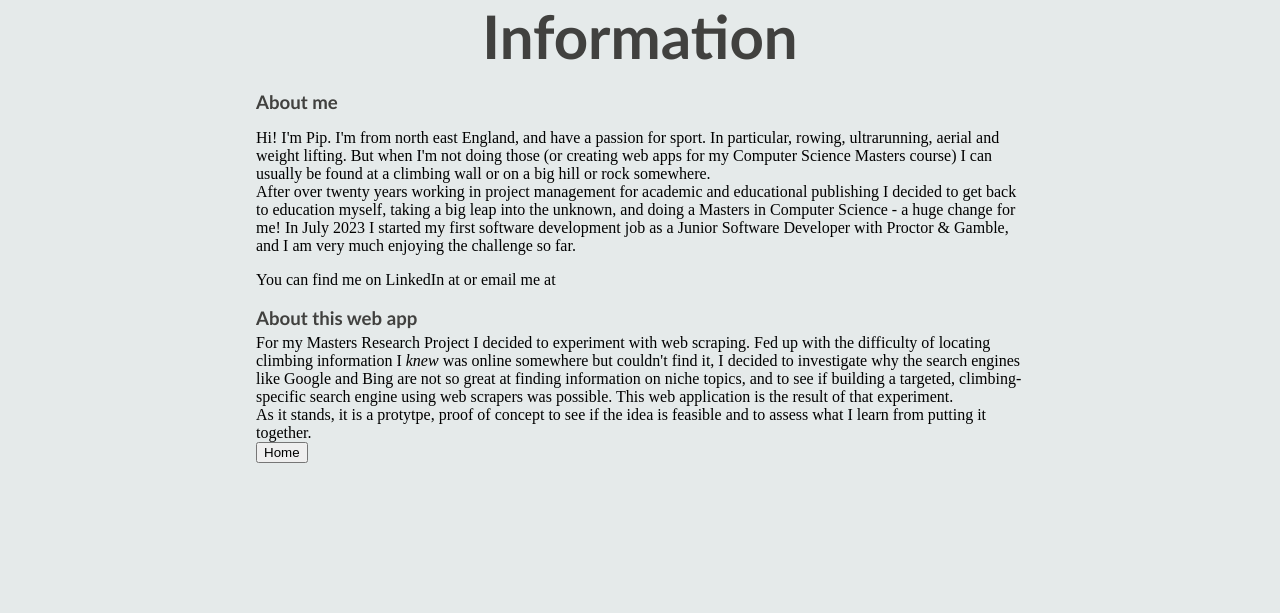
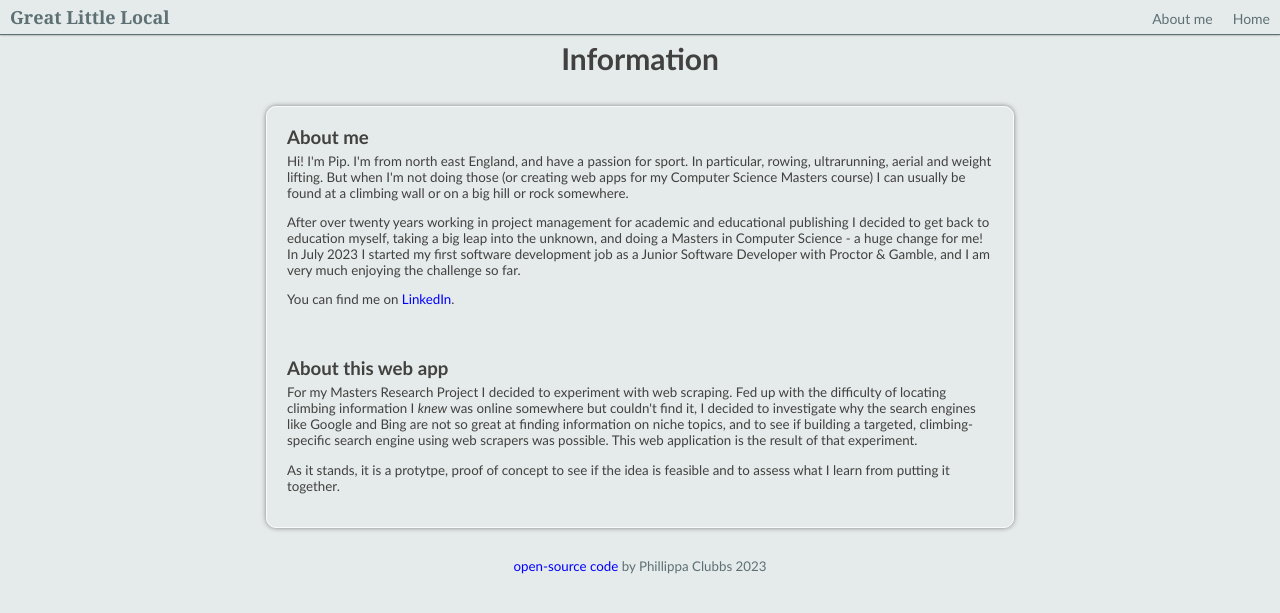
Before and after one commit to pipclubbs/Flask-App-for-Masters, a Flask app: page /about in a window 1280 px wide. Shown: the top 613 px of the page. Run offline with Flask 3, Linux system fonts and the light colour scheme.

Commit message:
updating css styles and html
also updated the requirements.txt file

```diff
--- a/static/style.css
+++ b/static/style.css
@@ -14,14 +14,16 @@
         serif;
     --main-text-colour: #41413F;
     --brand-text-colour: #5D7074;
+    --brand-background-colour: #e5eaea;
 }
 
 body {
     margin: 0 auto;
     width: 60%;
-    background-color: #e5eaea;
+    background-color: var(--brand-background-colour);
 }
 
+/* text styles */
 h1.hero-text {
     font-family: var(--brand-font-family);
     color: var(--brand-text-colour);
@@ -38,6 +40,7 @@ h2 {
 
 h2.search-result-header {
     font-size: 30px;
+    margin-top: 40px;
 }
 
 h3 {
@@ -59,13 +62,21 @@ h4 {
 }
 
 p.copyright-line {
-    font-family: monospace;
-    font-size: 8;
+    color: var(--brand-text-colour);
+    font-family: var(--main-font-family);
+    font-size: 10pt;
     font-weight: lighter;
     text-align: center;
 }
 
-p.search-boxes, p.search-results {
+a.about-link {
+    text-decoration: none;
+    font-family: var(--main-font-family);
+    font-size: 10pt;
+    font-weight: lighter;
+}
+
+p.search-boxes, p.search-results, p.about-me {
     color: var(--main-text-colour);
     font-family: var(--main-font-family);
     margin-top: 5px;
@@ -125,6 +138,56 @@ a {
     border-radius: 5px;
     margin: 20px;
 }
+/* end layout styles */
+
+/* header bar styles */
+.header-bar {
+    border-bottom-style: solid;
+    border-bottom-color: var(--brand-text-colour);
+    border-bottom-width: thin;
+    box-shadow: 0px 0px 2px grey;
+    overflow: hidden;
+    background-color: var(--brand-background-colour);
+    position: fixed;
+    top: 0px;
+    left: 0px;
+    width: 100%;
+}
+
+.header-bar h2 {
+    font-family: var(--brand-font-family);
+    font-size: 18px;
+    color: var(--brand-text-colour);
+    display: inline;
+    }
+
+.nav-links a {
+    box-sizing: border-box;
+    float: right;
+    display: block;
+    text-align: center;
+    padding: 5px 10px 5px 10px;
+    text-decoration: none;
+    font-family: var(--main-font-family);
+    font-size: 14px;
+    color: var(--brand-text-colour);
+}
+
+.nav-links a:hover {
+    background: var(--brand-text-colour);
+    color: var(--brand-background-colour);
+}
+
+.logo {
+    float: left;
+    padding: 5px 10px;
+}
+
+.logo-link {
+    text-decoration: none;
+}
+
+/* end of header bar styles */
 
 .search-box {
     margin: 10px;
--- a/templates/about.html
+++ b/templates/about.html
@@ -13,44 +13,88 @@
   <body>
     <!-- this page needs a header and footer added. see notes throughout for additional items.
     possibly format this as a blog type thing? could add extra info as 'release notes' maybe -->
+    <header>
+      <div class="header-bar">
+        <div class="logo">
+          <a href="/" class="logo-link">
+            <h2>Great Little Local</h2>
+          </a>
+        </div>
 
-    <h2>Information</h2>
-    <h3>About me</h3>
-    <p>
-      Hi! I'm Pip. I'm from north east England, and have a passion for sport. In
-      particular, rowing, ultrarunning, aerial and weight lifting. But when I'm
-      not doing those (or creating web apps for my Computer Science Masters
-      course) I can usually be found at a climbing wall or on a big hill or rock
-      somewhere. <br />
-      After over twenty years working in project management for academic and
-      educational publishing I decided to get back to education myself, taking a
-      big leap into the unknown, and doing a Masters in Computer Science - a
-      huge change for me! In July 2023 I started my first software development
-      job as a Junior Software Developer with Proctor & Gamble, and I am very
-      much enjoying the challenge so far.
-    </p>
-    <!--insert a photo of me here?-->
-    <p>
-      You can find me on LinkedIn at
-      <!-- insert link-->
-      or email me at
-      <!-- insert email -->
-    </p>
+        <div class="nav-links">
+          <a href="/" title="Return home">Home</a>
+          <a href="/about" title="About me">About me</a>
+        </div>
+      </div>
+    </header>
 
-    <h3>About this web app</h3>
-    For my Masters Research Project I decided to experiment with web scraping.
-    Fed up with the difficulty of locating climbing information I
-    <em>knew</em> was online somewhere but couldn't find it, I decided to
-    investigate why the search engines like Google and Bing are not so great at
-    finding information on niche topics, and to see if building a targeted,
-    climbing-specific search engine using web scrapers was possible. This web
-    application is the result of that experiment.<br />
-    As it stands, it is a protytpe, proof of concept to see if the idea is
-    feasible and to assess what I learn from putting it together.
-    <div>
-      <form method="GET" action="/">
-        <button type="submit" value="home">Home</button>
-      </form>
+    <h2 class="search-result-header">Information</h2>
+    <div class="grid-container-results">
+      <div class="grid-item search-box">
+        <div>
+          <h3>About me</h3>
+          <p class="about-me">
+            Hi! I'm Pip. I'm from north east England, and have a passion for
+            sport. In particular, rowing, ultrarunning, aerial and weight
+            lifting. But when I'm not doing those (or creating web apps for my
+            Computer Science Masters course) I can usually be found at a
+            climbing wall or on a big hill or rock somewhere.
+          </p>
+          <p class="about-me">
+            After over twenty years working in project management for academic
+            and educational publishing I decided to get back to education
+            myself, taking a big leap into the unknown, and doing a Masters in
+            Computer Science - a huge change for me! In July 2023 I started my
+            first software development job as a Junior Software Developer with
+            Proctor & Gamble, and I am very much enjoying the challenge so far.
+          </p>
+          <!--insert a photo of me here?-->
+          <p class="about-me">
+            You can find me on
+            <a
+              href="https://www.linkedin.com/in/phillippaclubbs/"
+              class="about-link"
+              target="_blank"
+              rel="noreferrer"
+              >LinkedIn</a
+            >.
+          </p>
+          <br />
+          <h3>About this web app</h3>
+          <p class="about-me">
+            For my Masters Research Project I decided to experiment with web
+            scraping. Fed up with the difficulty of locating climbing
+            information I
+            <em>knew</em> was online somewhere but couldn't find it, I decided
+            to investigate why the search engines like Google and Bing are not
+            so great at finding information on niche topics, and to see if
+            building a targeted, climbing-specific search engine using web
+            scrapers was possible. This web application is the result of that
+            experiment.
+          </p>
+          <p class="about-me">
+            As it stands, it is a protytpe, proof of concept to see if the idea
+            is feasible and to assess what I learn from putting it together.
+          </p>
+        </div>
+      </div>
     </div>
+    <footer>
+      <p class="copyright-line">
+        <span>
+          <a
+            href="https://github.com/pipclubbs/Flask-App-for-Masters"
+            class="about-link"
+            target="_blank"
+            rel="noreferrer"
+            >open-source code</a
+          >
+          by Phillippa Clubbs
+          <script>
+            document.write(new Date().getFullYear());
+          </script>
+        </span>
+      </p>
+    </footer>
   </body>
 </html>
--- a/templates/classes.jinja2
+++ b/templates/classes.jinja2
@@ -2,7 +2,7 @@
 
 {% block content %}
 
-    <h2 class="search-result-header">Climbing class search results</h2>
+    <h2 class="search-result-header">Climbing classes</h2>
     <div class="grid-container-results">
       <div class="grid-item search-box">
         <div>
--- a/templates/clubs.jinja2
+++ b/templates/clubs.jinja2
@@ -2,7 +2,7 @@
 
 {% block content %}
 
-<h2 class="search-result-header">Climbing club search results</h2>
+<h2 class="search-result-header">Climbing clubs</h2>
     <div class="grid-container-results">
       <div class="grid-item search-box">
         <div>
--- a/templates/events.jinja2
+++ b/templates/events.jinja2
@@ -2,7 +2,7 @@
 
 {% block content %}
 
-<h2 class="search-result-header">Climbing events search results</h2>
+<h2 class="search-result-header">Climbing events</h2>
     <div class="grid-container-results">
       <div class="grid-item search-box">
         <div>
--- a/templates/walls.jinja2
+++ b/templates/walls.jinja2
@@ -2,7 +2,7 @@
 
 {% block content %}
 
-  <h2 class="search-result-header">Climbing wall search results</h2>
+  <h2 class="search-result-header">Climbing walls</h2>
   <div class="grid-container-results">
     <div class="grid-item search-box">
       <div>
```
Also changed, not shown: other parts of static/style.css (+68 -1 lines), requirements.txt (+5 -31 lines), templates/base.jinja2 (+31 -11 lines), templates/index.html (+68 -48 lines), database.db.
